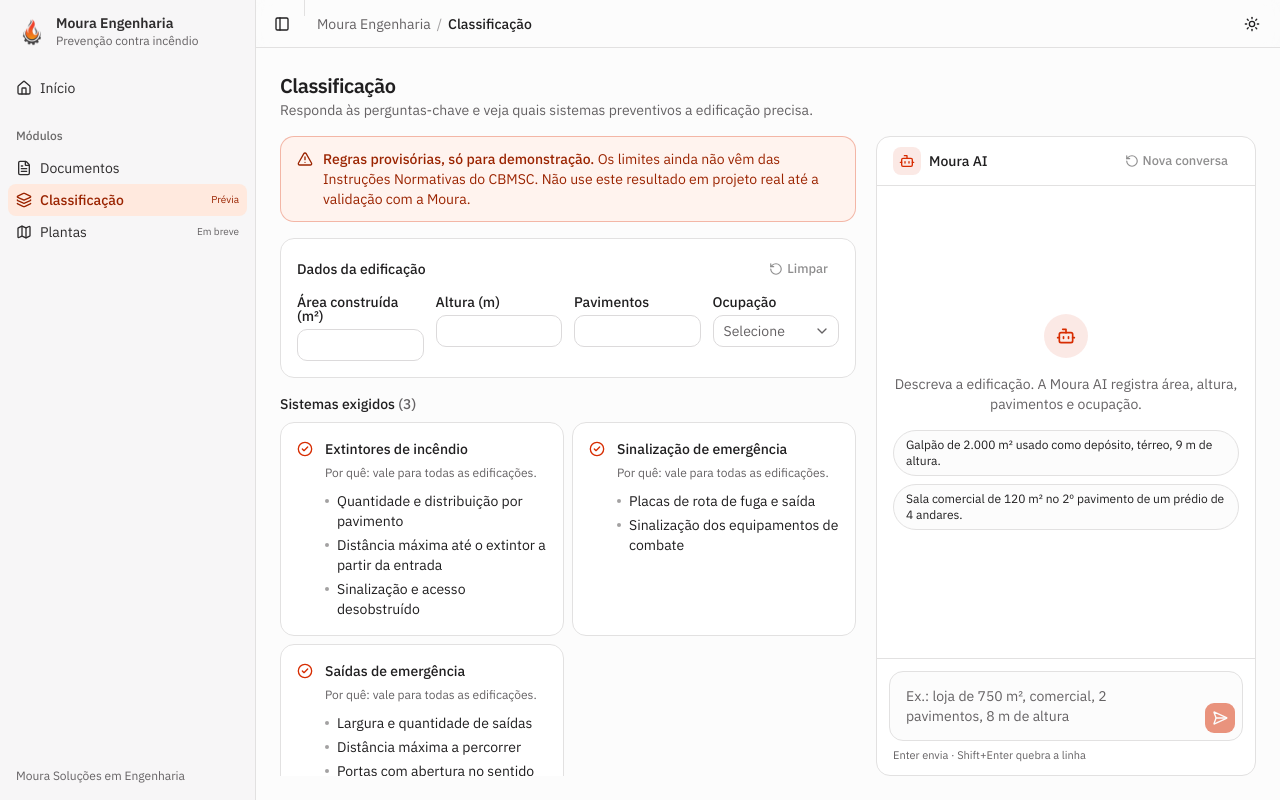
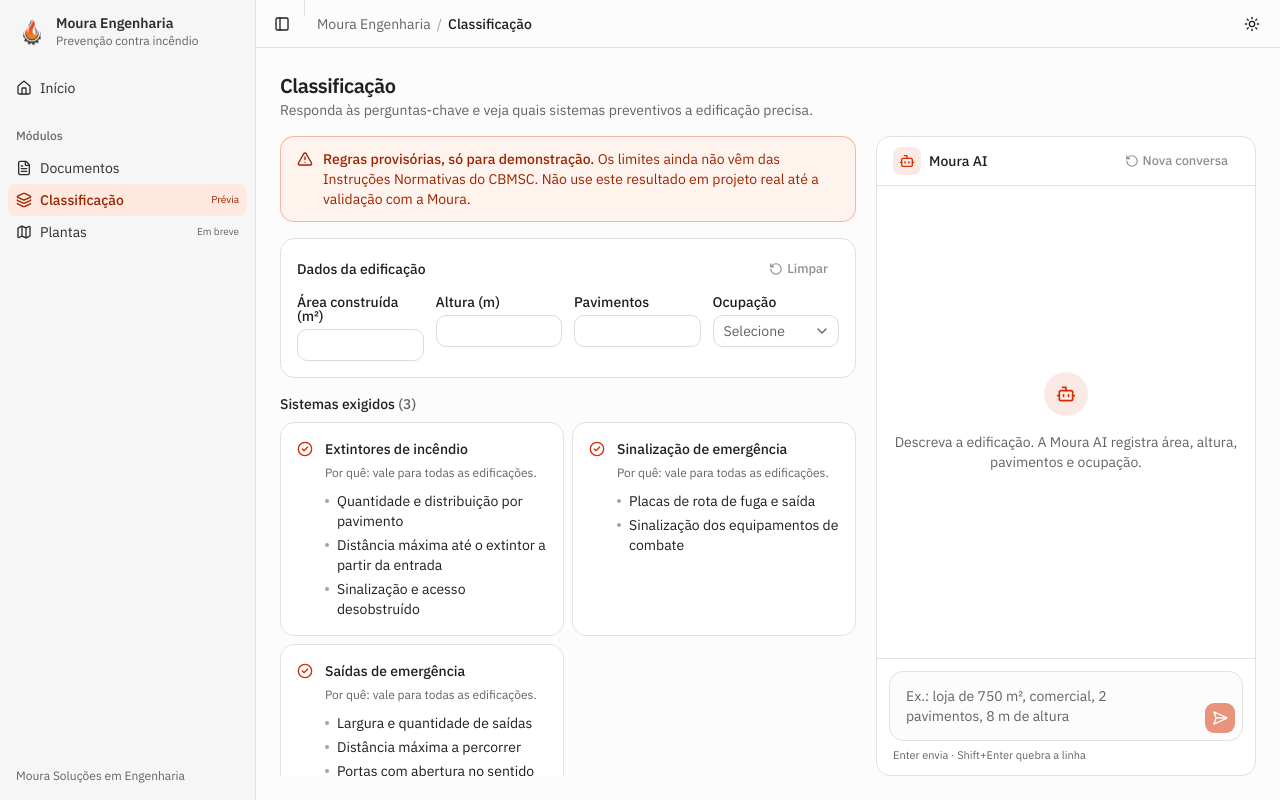
Before and after one commit to tiagoponciano/Moura-AI, a Next.js app in the folder client/: page /classification in a window 1280 px wide. Built offline with nearby package versions, Linux system fonts and the light colour scheme.

Commit message:
style(chat): drop suggestion chips in favor of placeholder examples

```diff
--- a/client/components/chat/chat-empty-state.tsx
+++ b/client/components/chat/chat-empty-state.tsx
@@ -2,33 +2,13 @@
 
 type ChatEmptyStateProps = {
   text: string;
-  suggestions: string[];
-  onSuggestion: (suggestion: string) => void;
 };
 
-export function ChatEmptyState({
-  text,
-  suggestions,
-  onSuggestion,
-}: ChatEmptyStateProps) {
+export function ChatEmptyState({ text }: ChatEmptyStateProps) {
   return (
     <div className="mx-auto flex h-full max-w-md flex-col items-center justify-center gap-4 text-center">
       <AssistantAvatar className="size-11 rounded-full [&>svg]:size-5" />
       <p className="text-sm text-muted-foreground">{text}</p>
-      {suggestions.length > 0 && (
-        <div className="flex flex-wrap justify-center gap-2">
-          {suggestions.map((suggestion) => (
-            <button
-              key={suggestion}
-              type="button"
-              onClick={() => onSuggestion(suggestion)}
-              className="rounded-full border bg-background px-3 py-1.5 text-left text-xs transition-colors hover:border-primary/40 hover:bg-accent hover:text-accent-foreground"
-            >
-              {suggestion}
-            </button>
-          ))}
-        </div>
-      )}
     </div>
   );
 }
--- a/client/components/chat/chat.tsx
+++ b/client/components/chat/chat.tsx
@@ -16,7 +16,6 @@
   onToolResult?: (toolName: string, output: unknown) => void;
   placeholder?: string;
   emptyState?: string;
-  suggestions?: string[];
 };
 
 /** Module-agnostic assistant chat; tool results are reported once per call. */
@@ -26,7 +25,6 @@
   onToolResult,
   placeholder = "Digite sua mensagem…",
   emptyState = "Comece a conversa descrevendo o que você precisa.",
-  suggestions = [],
 }: ChatProps) {
   const transport = useMemo(
     () => new DefaultChatTransport({ api: endpoint }),
@@ -89,11 +87,7 @@
 
       <div className="min-h-0 flex-1 overflow-y-auto px-4 py-4">
         {messages.length === 0 ? (
-          <ChatEmptyState
-            text={emptyState}
-            suggestions={suggestions}
-            onSuggestion={send}
-          />
+          <ChatEmptyState text={emptyState} />
         ) : (
           <div className="flex flex-col gap-4">
             {messages.map((message) => (
--- a/client/features/classification/components/classification-workspace.tsx
+++ b/client/features/classification/components/classification-workspace.tsx
@@ -5,11 +5,6 @@
 import { BuildingForm } from "./building-form";
 import { ProvisionalNotice } from "./provisional-notice";
 import { RequirementsList } from "./requirements-list";
-
-const CHAT_SUGGESTIONS = [
-  "Galpão de 2.000 m² usado como depósito, térreo, 9 m de altura.",
-  "Sala comercial de 120 m² no 2º pavimento de um prédio de 4 andares.",
-];
 
 /** Key questions, provisional requirements and the extraction chat. */
 export function ClassificationWorkspace() {
@@ -32,7 +27,6 @@
           onToolResult={classification.handleToolResult}
           placeholder="Ex.: loja de 750 m², comercial, 2 pavimentos, 8 m de altura"
           emptyState="Descreva a edificação. A Moura AI registra área, altura, pavimentos e ocupação."
-          suggestions={CHAT_SUGGESTIONS}
         />
       </div>
     </div>
--- a/client/features/documents/components/document-workspace.tsx
+++ b/client/features/documents/components/document-workspace.tsx
@@ -6,11 +6,6 @@
 import { FormPanel } from "./form-panel";
 import { TemplatePicker } from "./template-picker";
 import { TemplateSelect } from "./template-select";
-
-const CHAT_SUGGESTIONS = [
-  "Padaria Silva Ltda, Rua das Flores 123, Florianópolis. 750 m², comercial, 2 pavimentos.",
-  "Quais informações você precisa para este formulário?",
-];
 
 /** Template choice, assistant chat and form panel for the documents module. */
 export function DocumentWorkspace() {
@@ -49,7 +44,6 @@
                 onToolResult={filling.handleToolResult}
                 placeholder="Ex.: imóvel da Padaria Silva, Rua X 123, 750 m², comercial, 2 pavimentos"
                 emptyState="Descreva o imóvel e o proprietário. A Moura AI preenche os campos ao lado."
-                suggestions={CHAT_SUGGESTIONS}
               />
             </div>
             <FormPanel
```
